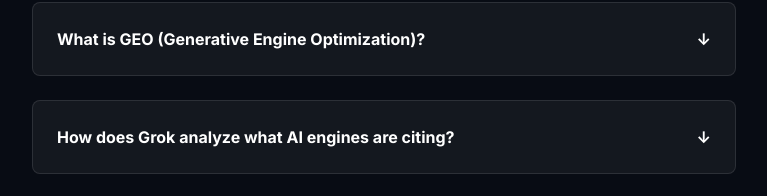
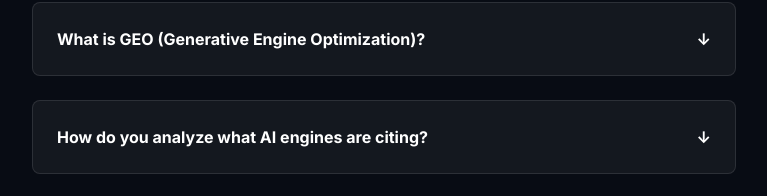
Before and after one commit to abouguri/GEObrief, a Next.js app: page / in a window 1280 px wide. Shown: the part 2738-2934 px from the top of the page, without its empty margins (256-1023 px from the left). Built offline with nearby package versions, Linux system fonts and the light colour scheme; no server answers.

Commit message:
Remove all Grok implementation details from landing page

```diff
--- a/app/page.tsx
+++ b/app/page.tsx
@@ -349,11 +349,11 @@
 
           <details className="bg-white/5 border border-white/10 rounded-lg p-6 hover:border-brand-accent/30 transition-colors group cursor-pointer">
             <summary className="font-bold flex items-center justify-between">
-              How does Grok analyze what AI engines are citing?
+              How do you analyze what AI engines are citing?
               <span className="group-open:rotate-180 transition-transform">↓</span>
             </summary>
             <p className="text-white/60 mt-4">
-              Grok uses web search to find how ChatGPT, Perplexity, and Google AI
+              We use advanced web search to find how ChatGPT, Perplexity, and Google AI
               Overviews currently answer your target keyword. We analyze their
               citations, recommended formats, and E-E-A-T signals, then generate a
               brief optimized to outcompete.
@@ -391,9 +391,8 @@
               <span className="group-open:rotate-180 transition-transform">↓</span>
             </summary>
             <p className="text-white/60 mt-4">
-              No. We don't sell data. Briefs are private to your account. We use
-              Grok API for analysis, but no keywords or briefs are logged by X.AI
-              beyond normal API usage patterns.
+              No. We don't sell data. Briefs are private to your account. Your keywords
+              and briefs are never logged or shared. We take privacy seriously.
             </p>
           </details>
 
@@ -534,10 +533,10 @@
               },
               {
                 "@type": "Question",
-                name: "How does Grok analyze what AI engines are citing?",
+                name: "How do you analyze what AI engines are citing?",
                 acceptedAnswer: {
                   "@type": "Answer",
-                  text: "Grok uses web search to find how ChatGPT, Perplexity, and Google AI Overviews currently answer your target keyword. We analyze their citations, recommended formats, and E-E-A-T signals, then generate a brief optimized to outcompete.",
+                  text: "We use advanced web search to find how ChatGPT, Perplexity, and Google AI Overviews currently answer your target keyword. We analyze their citations, recommended formats, and E-E-A-T signals, then generate a brief optimized to outcompete.",
                 },
               },
               {
```
